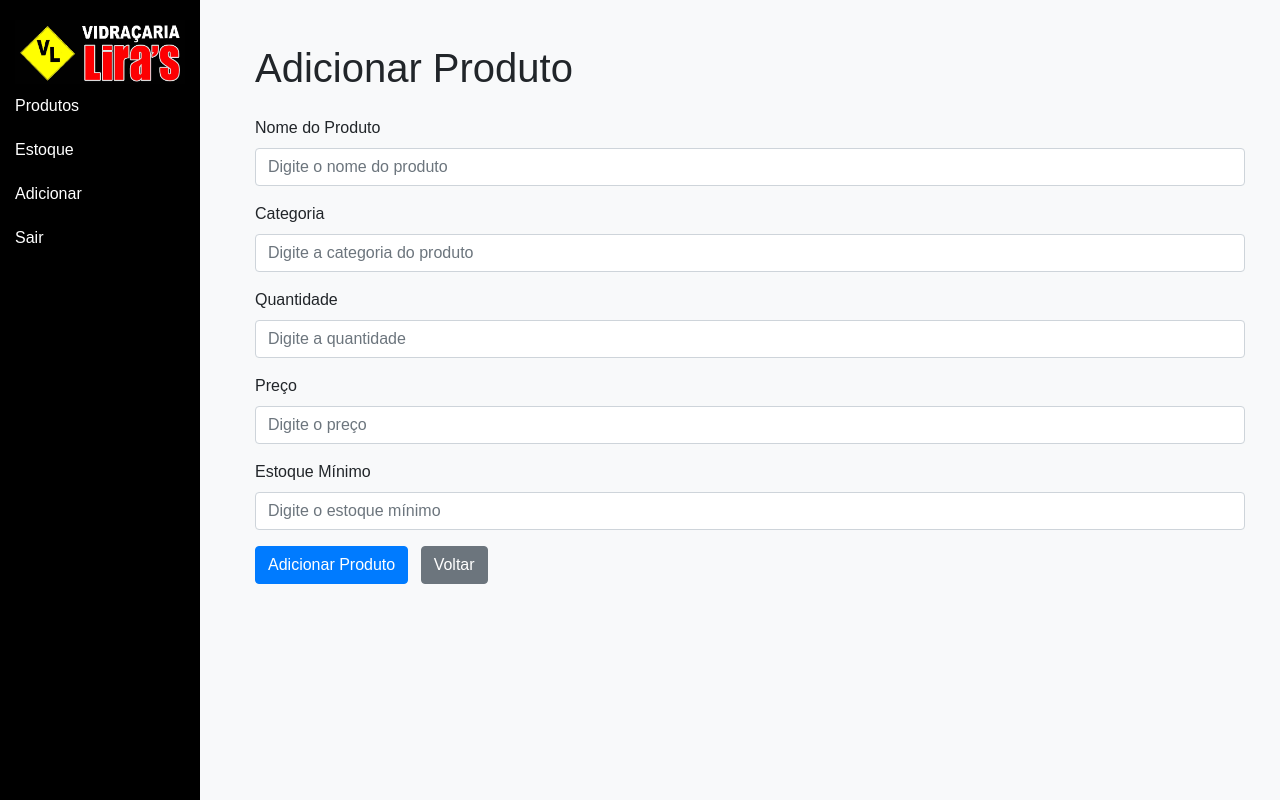
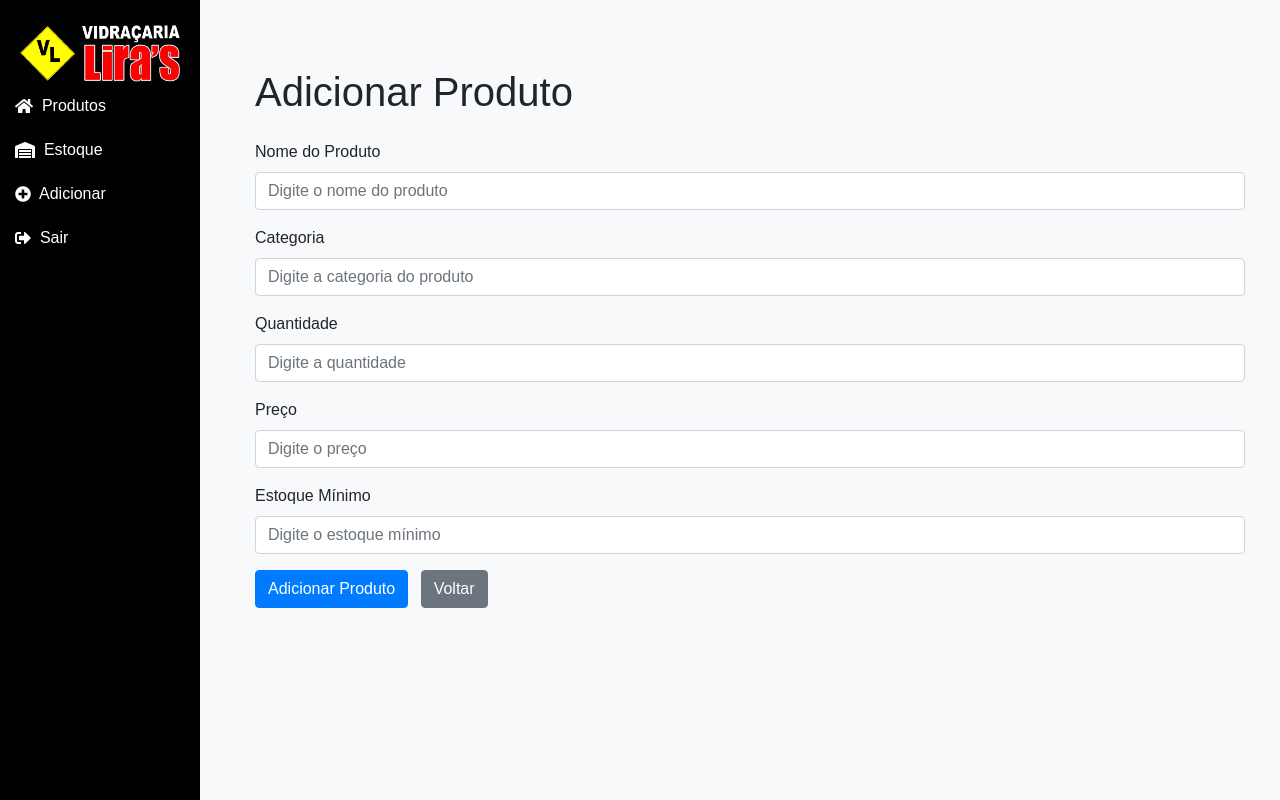
Before and after one commit to Elielton-Ferreira/liras_system, a Flask app: page /adicionar in a window 1280 px wide. Run offline with Flask 3, Linux system fonts and the light colour scheme; some libraries are stand-ins or nearby versions.

Commit message:
adicionado icones ao menu

```diff
--- a/templates/base.html
+++ b/templates/base.html
@@ -6,6 +6,7 @@
     <title>Controle de Estoque</title>
     <link rel="stylesheet" href="https://stackpath.bootstrapcdn.com/bootstrap/4.5.2/css/bootstrap.min.css">
     <link rel="stylesheet" href="{{ url_for('static', filename='css/styles.css') }}">
+    <link rel="stylesheet" href="https://cdnjs.cloudflare.com/ajax/libs/font-awesome/5.15.4/css/all.min.css"> <!-- Link do Font Awesome -->
     <style>
         body {
             background-color: #f8f9fa;
@@ -26,7 +27,8 @@
             padding: 10px 15px;
             text-decoration: none;
             color: white;
-            display: block;
+            display: flex; /* Para alinhar ícone e texto */
+            align-items: center; /* Alinhamento vertical */
             transition: background-color 0.3s;
         }
 
@@ -47,8 +49,8 @@
         .dropdown-content a {
             color: white;
             padding: 10px 15px;
-            text-decoration: none;
-            display: block;
+            display: flex; /* Para alinhar ícone e texto */
+            align-items: center; /* Alinhamento vertical */
             transition: background-color 0.3s;
         }
 
@@ -78,10 +80,10 @@
 <body>
     <div class="sidebar">
         <img src="{{ url_for('static', filename='imagens/logo.png') }}" alt="Logo" class="logo">
-        <a href="/">Produtos</a>
+        <a href="/"><i class="fas fa-home"></i>&nbsp; Produtos</a>
 
         <div class="dropdown" id="estoqueDropdownParent">
-            <a href="javascript:void(0);" class="dropbtn" onclick="toggleDropdown('estoqueDropdown', 'estoqueDropdownParent')">Estoque</a>
+            <a href="javascript:void(0);" class="dropbtn" onclick="toggleDropdown('estoqueDropdown', 'estoqueDropdownParent')"><i class="fas fa-warehouse"></i>&nbsp; Estoque</a>
             <div id="estoqueDropdown" class="dropdown-content">
                 <a href="/estoque_vidros">Vidros e Espelhos</a>
                 <a href="/">Acessórios</a>
@@ -89,14 +91,22 @@
         </div>
 
         <div class="dropdown" id="adicionarDropdownParent">
-            <a href="javascript:void(0);" class="dropbtn" onclick="toggleDropdown('adicionarDropdown', 'adicionarDropdownParent')">Adicionar</a>
+            <a href="javascript:void(0);" class="dropbtn" onclick="toggleDropdown('adicionarDropdown', 'adicionarDropdownParent')"><i class="fas fa-plus-circle"></i>&nbsp; Adicionar</a>
             <div id="adicionarDropdown" class="dropdown-content">
                 <a href="/adicionar_vidro">Vidros e Espelhos</a>
                 <a href="/adicionar">Acessórios</a>
             </div>
         </div>
 
-        <a href="{{ url_for('logout') }}" class="logout-btn">Sair</a>  <!-- Link de logout -->
+        <a href="{{ url_for('logout') }}" class="logout-btn"><i class="fas fa-sign-out-alt"></i>&nbsp; Sair</a>  <!-- Link de logout -->
+    </div>
+
+
+        <a href="{{ url_for('logout') }}" class="logout-btn"><i class="fas fa-sign-out-alt"></i>&nbsp; Sair</a>  <!-- Link de logout -->
+    </div>
+
+
+        <a href="{{ url_for('logout') }}" class="logout-btn"><i class="fas fa-sign-out-alt"></i> Sair</a>  <!-- Link de logout -->
     </div>
 
     <div class="content">
```
